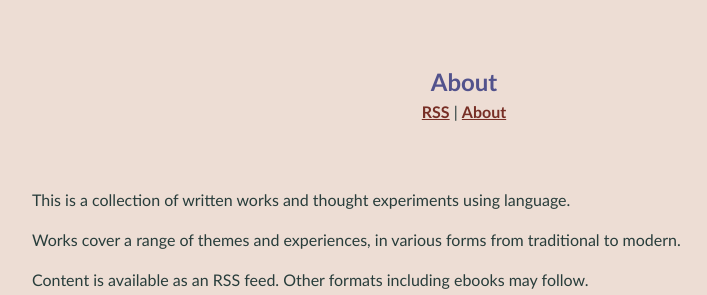
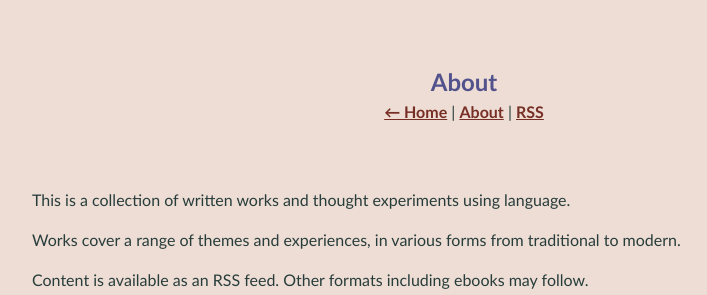
Before and after one commit to ensemblist/website, a Jekyll site: the page built from about.md, in a window 1280 px wide. Shown: the top 295 px of the page, without its empty margins (176-883 px from the left). Built offline with Jekyll 4.4.1, drawn with Linux system fonts in a browser that asks for light colours; some web fonts are replaced.

Commit message:
Update menu.html

```diff
--- a/_includes/menu.html
+++ b/_includes/menu.html
@@ -1,8 +1,8 @@
 <nav role="primary" class="flow">
- {% if page.collection == "posts" %}
-    <a href="{{ site.url }}">← Home</a> |
-    <a href="{{ page.url }}"># Permalink </a> |
+ <a href="{{ site.url }}">← Home</a> |
+ <a href="/about">About</a> |
+  <a href="/feed">RSS</a>
+  {% if page.collection == "posts" %}
+    | <a href="{{ page.url }}"># Permalink </a>
  {% endif %}
- <a href="/feed">RSS</a> |
- <a href="/about">About</a>
 </nav>
```
